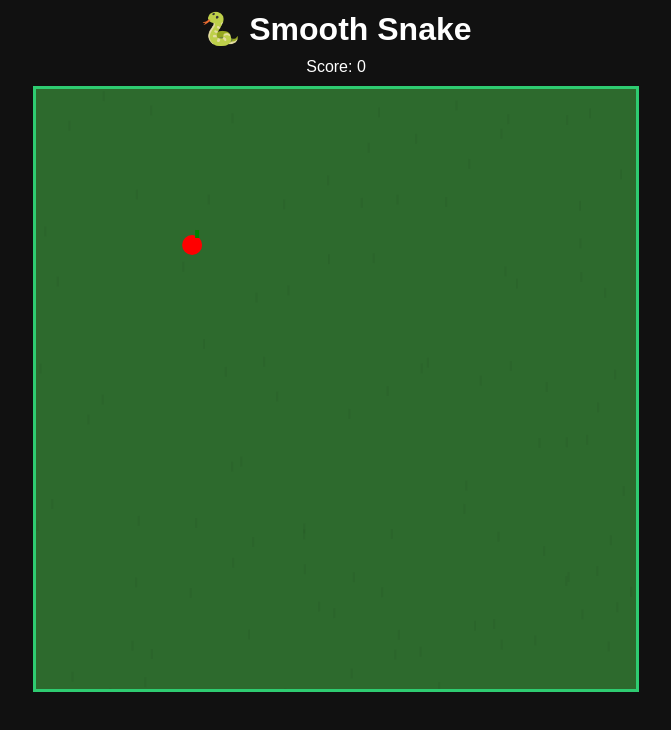
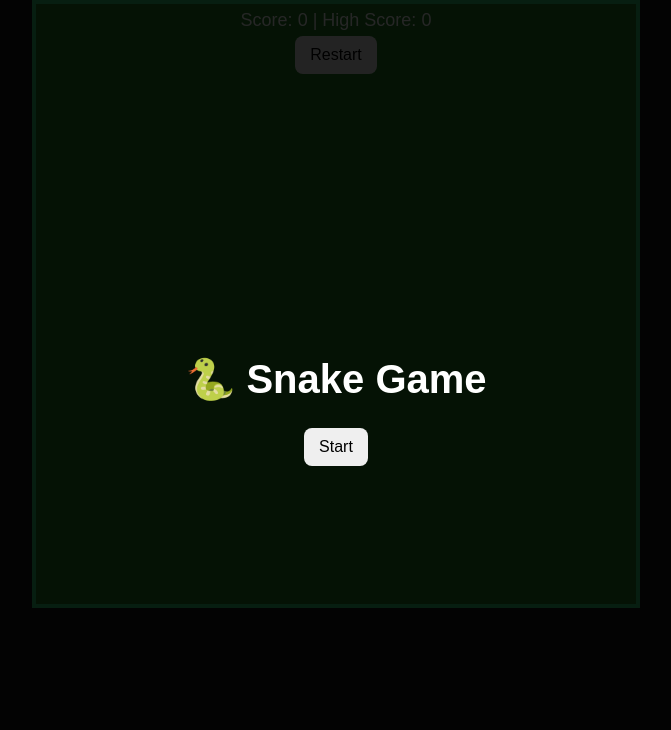
Before and after one commit to LeanderBell/my-games-site, a plain HTML site: page snake.html in a window 1280 px wide. Shown: the whole page, without its empty margins (304-975 px from the left). Drawn offline with Linux system fonts and the light colour scheme.

Commit message:
Update snake.html

```diff
--- a/snake.html
+++ b/snake.html
@@ -1,34 +1,73 @@
 <!DOCTYPE html>
 <html>
 <head>
-  <title>Smooth Snake</title>
+  <title>Snake Game</title>
   <style>
     body {
       margin: 0;
       background: #111;
+      font-family: Arial;
+      color: white;
+      text-align: center;
+    }
+
+    canvas {
+      background: #1f7a1f;
+      display: block;
+      margin: 0 auto;
+      border: 4px solid #2ecc71;
+    }
+
+    .ui {
+      position: absolute;
+      top: 10px;
+      width: 100%;
+      text-align: center;
+      font-size: 18px;
+    }
+
+    button {
+      padding: 10px 15px;
+      margin: 5px;
+      font-size: 16px;
+      cursor: pointer;
+      border: none;
+      border-radius: 8px;
+    }
+
+    #menu {
+      position: absolute;
+      top: 0;
+      left: 0;
+      width: 100%;
+      height: 100%;
+      background: rgba(0,0,0,0.85);
       display: flex;
       flex-direction: column;
+      justify-content: center;
       align-items: center;
-      font-family: Arial;
-      color: white;
     }
 
-    h1 { margin: 10px; }
-
-    canvas {
-      border: 3px solid #2ecc71;
-      background: #2d6a2d;
-    }
-
-    .score {
-      margin-bottom: 10px;
+    #menu h1 {
+      font-size: 40px;
+      margin-bottom: 20px;
     }
   </style>
 </head>
 <body>
 
-<h1>🐍 Smooth Snake</h1>
-<div class="score">Score: <span id="score">0</span></div>
+<div class="ui">
+  Score: <span id="score">0</span> |
+  High Score: <span id="highScore">0</span>
+  <br>
+  <button onclick="restartGame()">Restart</button>
+</div>
+
+<div id="menu">
+  <h1>🐍 Snake Game</h1>
+  <button onclick="startGame()">Start</button>
+</div>
+
 <canvas id="game" width="600" height="600"></canvas>
 
 <script>
@@ -36,111 +75,113 @@ const canvas = document.getElementById("game");
 const ctx = canvas.getContext("2d");
 
 const size = 600;
+const box = 20;
 
-let snake = [
-  {x: 300, y: 300}
-];
+let snake, direction, food, score, gameRunning;
 
-let velocity = {x: 4, y: 0};
-let score = 0;
+let highScore = localStorage.getItem("highScore") || 0;
+document.getElementById("highScore").innerText = highScore;
 
-let apple = spawnApple();
+function startGame(){
+  document.getElementById("menu").style.display = "none";
 
-document.addEventListener("keydown", e => {
-  if (e.key === "ArrowUp" && velocity.y === 0) {
-    velocity = {x: 0, y: -4};
-  }
-  if (e.key === "ArrowDown" && velocity.y === 0) {
-    velocity = {x: 0, y: 4};
-  }
-  if (e.key === "ArrowLeft" && velocity.x === 0) {
-    velocity = {x: -4, y: 0};
-  }
-  if (e.key === "ArrowRight" && velocity.x === 0) {
-    velocity = {x: 4, y: 0};
-  }
-});
+  snake = [{x: 300, y: 300}]; // center start
+  direction = "RIGHT";
+  score = 0;
+  gameRunning = true;
 
-function spawnApple(){
+  food = spawnFood();
+
+  document.getElementById("score").innerText = score;
+
+  document.addEventListener("keydown", changeDir);
+}
+
+function restartGame(){
+  location.reload();
+}
+
+function changeDir(e){
+  if(!gameRunning) return;
+
+  if(e.key === "ArrowLeft" && direction !== "RIGHT") direction = "LEFT";
+  if(e.key === "ArrowUp" && direction !== "DOWN") direction = "UP";
+  if(e.key === "ArrowRight" && direction !== "LEFT") direction = "RIGHT";
+  if(e.key === "ArrowDown" && direction !== "UP") direction = "DOWN";
+}
+
+function spawnFood(){
   return {
-    x: Math.random() * (size - 20),
-    y: Math.random() * (size - 20)
+    x: Math.floor(Math.random() * (size/box)) * box,
+    y: Math.floor(Math.random() * (size/box)) * box
   };
 }
 
-function drawGrass(){
-  ctx.fillStyle = "#2d6a2d";
+function draw(){
+  if(!gameRunning) return;
+
+  ctx.fillStyle = "#1f7a1f";
   ctx.fillRect(0,0,size,size);
 
-  // simple grass texture
-  for (let i = 0; i < 100; i++) {
-    ctx.fillStyle = "rgba(0,0,0,0.05)";
-    ctx.fillRect(Math.random()*size, Math.random()*size, 2, 10);
-  }
-}
-
-function drawApple(a){
+  // food (apple)
   ctx.fillStyle = "red";
   ctx.beginPath();
-  ctx.arc(a.x, a.y, 10, 0, Math.PI * 2);
+  ctx.arc(food.x + 10, food.y + 10, 10, 0, Math.PI * 2);
   ctx.fill();
 
-  // leaf
-  ctx.fillStyle = "green";
-  ctx.fillRect(a.x + 3, a.y - 15, 4, 8);
-}
+  // snake
+  snake.forEach((s, i) => {
+    ctx.fillStyle = i === 0 ? "#00ff99" : "#00aa66";
+    ctx.beginPath();
+    ctx.arc(s.x + 10, s.y + 10, 10, 0, Math.PI * 2);
+    ctx.fill();
+  });
 
-function drawSnake(){
-  for (let i = 0; i < snake.length; i++) {
-    const s = snake[i];
+  let head = {x: snake[0].x, y: snake[0].y};
 
-    ctx.fillStyle = i === 0 ? "#00ff88" : "#00aa55";
-    ctx.beginPath();
-    ctx.arc(s.x, s.y, 10, 0, Math.PI * 2);
-    ctx.fill();
-  }
-}
+  if(direction === "LEFT") head.x -= box;
+  if(direction === "RIGHT") head.x += box;
+  if(direction === "UP") head.y -= box;
+  if(direction === "DOWN") head.y += box;
 
-function update(){
-  const head = {
-    x: snake[0].x + velocity.x,
-    y: snake[0].y + velocity.y
-  };
-
-  snake.unshift(head);
-
-  // eat apple
-  const dx = head.x - apple.x;
-  const dy = head.y - apple.y;
-  const dist = Math.sqrt(dx*dx + dy*dy);
-
-  if (dist < 15) {
+  // eat food
+  if(head.x === food.x && head.y === food.y){
     score++;
     document.getElementById("score").innerText = score;
-    apple = spawnApple();
+    food = spawnFood();
   } else {
     snake.pop();
   }
 
-  // walls
-  if (
-    head.x < 0 || head.x > size ||
-    head.y < 0 || head.y > size
-  ) {
-    alert("Game Over! Score: " + score);
-    location.reload();
+  // collision
+  if(
+    head.x < 0 || head.y < 0 ||
+    head.x >= size || head.y >= size ||
+    snake.some(s => s.x === head.x && s.y === head.y)
+  ){
+    gameOver();
+    return;
   }
+
+  snake.unshift(head);
 }
 
-function loop(){
-  drawGrass();
-  drawApple(apple);
-  drawSnake();
-  update();
-  requestAnimationFrame(loop);
+function gameOver(){
+  gameRunning = false;
+
+  if(score > highScore){
+    highScore = score;
+    localStorage.setItem("highScore", highScore);
+  }
+
+  document.getElementById("highScore").innerText = highScore;
+
+  setTimeout(() => {
+    alert("Game Over! Score: " + score);
+  }, 100);
 }
 
-loop();
+setInterval(draw, 100);
 </script>
 
 </body>
```
